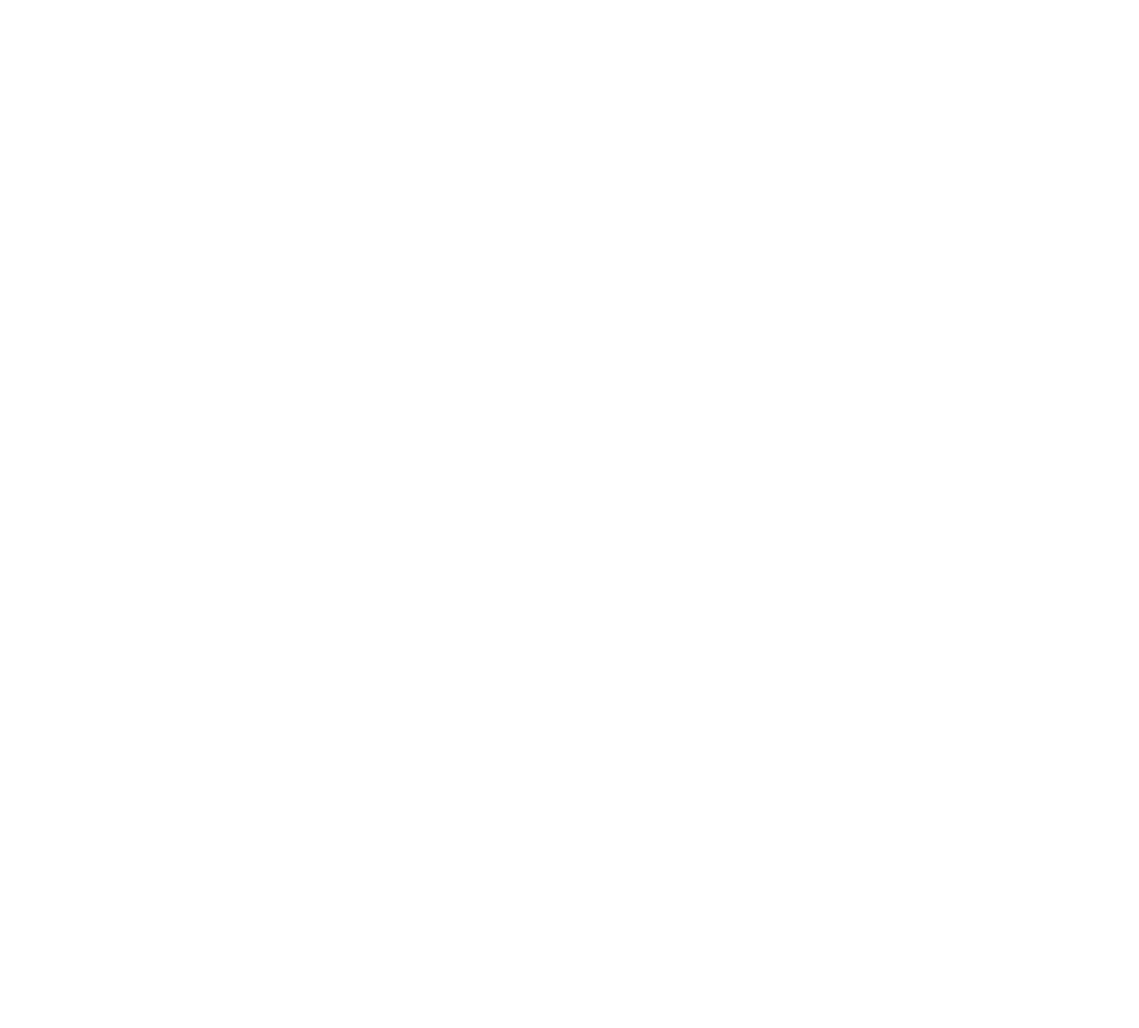
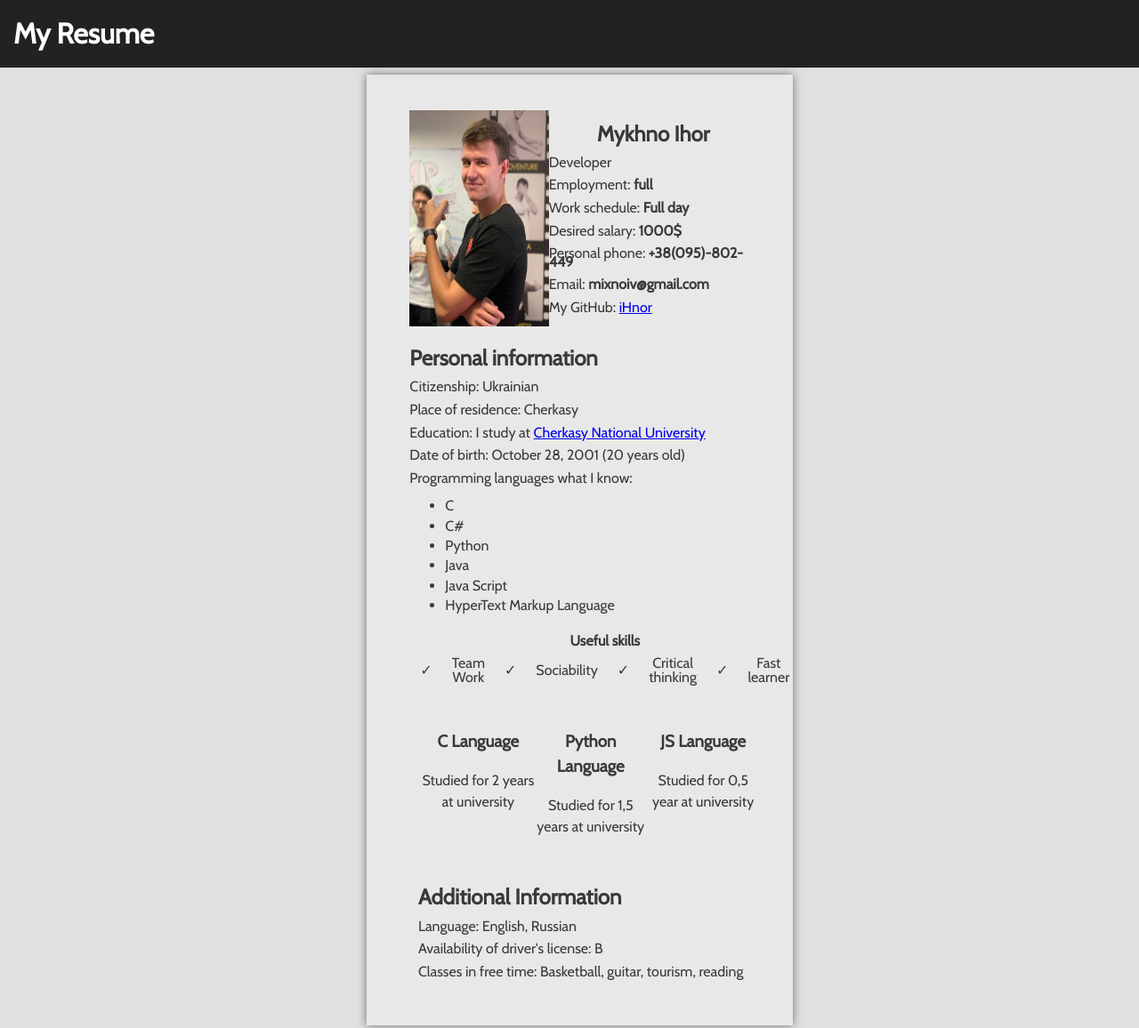
Before and after one commit to iHnor/HTML-CSS, a plain HTML site: page index.html in a window 1280 px wide. Shown: the top 1156 px of the page at 89% size. Before the commit the page ends 800 px from the top, so only its background shows below. Drawn offline with nearby package versions, Linux system fonts and the light colour scheme.

Commit message:
Final version of resume

```diff
--- a/index.html
+++ b/index.html
@@ -1,11 +1,96 @@
 <!DOCTYPE html>
-<html lang="en">
+<html lang="ru">
+
 <head>
     <meta charset="UTF-8">
+    <title>Resume</title>
     <link rel="stylesheet" href="style.css">
-    <title>Document</title>
 </head>
+
 <body>
+    <header class="resume-header">
+        <h1>My Resume</h1>
+    </header>
 
+    <div class="resume">
+        <div class="head">
+
+            <img src="./images/resumPhoto.jpg" alt="My photo">
+            <div class="aboutMe">
+                <h2>Mykhno Ihor</h2>
+                <p>Developer</p>
+                <p>Employment: <strong>full</strong></p>
+                <p>Work schedule: <strong>Full day</strong></p>
+                <p>Desired salary: <strong>1000$</strong></p>
+                <p>Personal phone: <strong>+38(095)-802-449</strong></p>
+                <p>Email: <strong>mixnoiv@gmail.com</strong></p>
+                <p>My GitHub: <a href="http://github.com/iHnor" target="_blank">iHnor</a></p>
+            </div>
+        </div>
+
+        <div class="personalInformation">
+            <h2>Personal information</h2>
+            <p>Citizenship: Ukrainian</p>
+            <p>Place of residence: Cherkasy</p>
+            <p>Education: I study at <a href="https://cdu.edu.ua/en/" target="_blank">Cherkasy National University</a>
+            </p>
+            <p>Date of birth: October 28, 2001 (20 years old)</p>
+
+            <p>Programming languages what I know:</p>
+            <ul>
+                <li>C</li>
+                <li>C#</li>
+                <li>Python</li>
+                <li>Java</li>
+                <li>Java Script</li>
+                <li>HyperText Markup Language
+                </li>
+
+            </ul>
+
+            <div class="useFulSkills">
+                <table >
+                    <caption><strong>Useful skills</strong></caption>
+                    <tr>
+                        <td>✓</td>
+                        <td>Team Work</td>
+                        <td>✓</td>
+                        <td>Sociability</td>
+                        <td>✓</td>
+                        <td>Critical thinking</td>
+                        <td>✓</td>
+                        <td>Fast learner</td>
+
+                    </tr>
+                </table>
+            </div>
+        </div>
+
+        <div class="technical">
+            <div class="use-C">
+                <h3>C Language</h3>
+                <p>Studied for 2 years at university</p>
+            </div>
+
+            <div class="use-Python">
+                <h3>Python Language</h3>
+                <p>Studied for 1,5 years at university</p>
+            </div>
+
+            <div class="use-Java-Script">
+                <h3>JS Language</h3>
+                <p>Studied for 0,5 year at university</p>
+            </div>
+        </div>
+
+        <div class="additional-Information">
+            <h2>Additional Information</h2>
+            <p>Language: English, Russian</p>
+            <p>Availability of driver's license: B</p>
+            <p>Classes in free time: Basketball, guitar, tourism, reading</p>
+        </div>
+
+    </div>
 </body>
+
 </html>
--- a/style.css
+++ b/style.css
@@ -0,0 +1,116 @@
+@import url("https://fonts.googleapis.com/css2?family=Cabin&display=swap");
+
+body {
+  background-color: #e0e0e0;
+  font-family: "Cabin", sans-serif;
+  line-height: 0.6;
+  padding-top: 2%;
+  color: #3a3939;
+}
+
+.resume {
+  box-shadow: 0 0 10px rgba(0, 0, 0, 0.5);
+  margin-left: 32%;
+  margin-right: 32%;
+  margin-top: 50px;
+  margin-bottom: 30px;
+  background-color: #e8e8e8;
+  float: left;
+}
+
+header {
+  color: white;
+  background-color: #222;
+  position: fixed;
+  top: 0;
+  left: 0;
+  right: 0;
+  z-index: 1;
+}
+
+header h1 {
+  padding: 7px 15px;
+}
+
+.head {
+  display: flex;
+  padding: 40px;
+  padding-left: 10%;
+  padding-bottom: 2%;
+  background-color: #e8e8e8;
+  justify-content: space-between;
+}
+
+.photo {
+  position: relative;
+  bottom: 12px;
+  float: left;
+}
+img {
+  width: 40%;
+}
+
+.aboutMe h2 {
+  text-align: center;
+}
+
+.aboutMep.p {
+  text-align: left;
+}
+
+.personalInformation {
+  padding: 40px;
+  padding-bottom: 4%;
+  padding-top: 0%;
+  padding-left: 10%;
+  clear: left;
+}
+
+li {
+  clear: left;
+  line-height: 1.4;
+}
+
+table {
+  clear: left;
+}
+
+th,
+td {
+  padding: 10px;
+  line-height: 1;
+  text-align: center;
+  clear: left;
+}
+
+.useFulSkills{
+    display: flex;
+    justify-content: space-around;
+    margin-top: 6%;
+}
+
+.technical {
+  line-height: 1.5;
+  margin-left: 12%;
+  float: left;
+}
+.use-C {
+  width: 30%;
+  text-align: center;
+  padding-left: 1%;
+  word-wrap: break-word;
+  float: left;
+}
+
+.use-Python, .use-Java-Script {
+  width: 30%;
+  float: left;
+  text-align: center;
+}
+
+.additional-Information {
+  padding: 40px;
+  padding-top: 5%;
+  padding-left: 12%;
+  clear: left;
+}
```
Also changed, not shown: images/resumPhoto.jpg (added).
